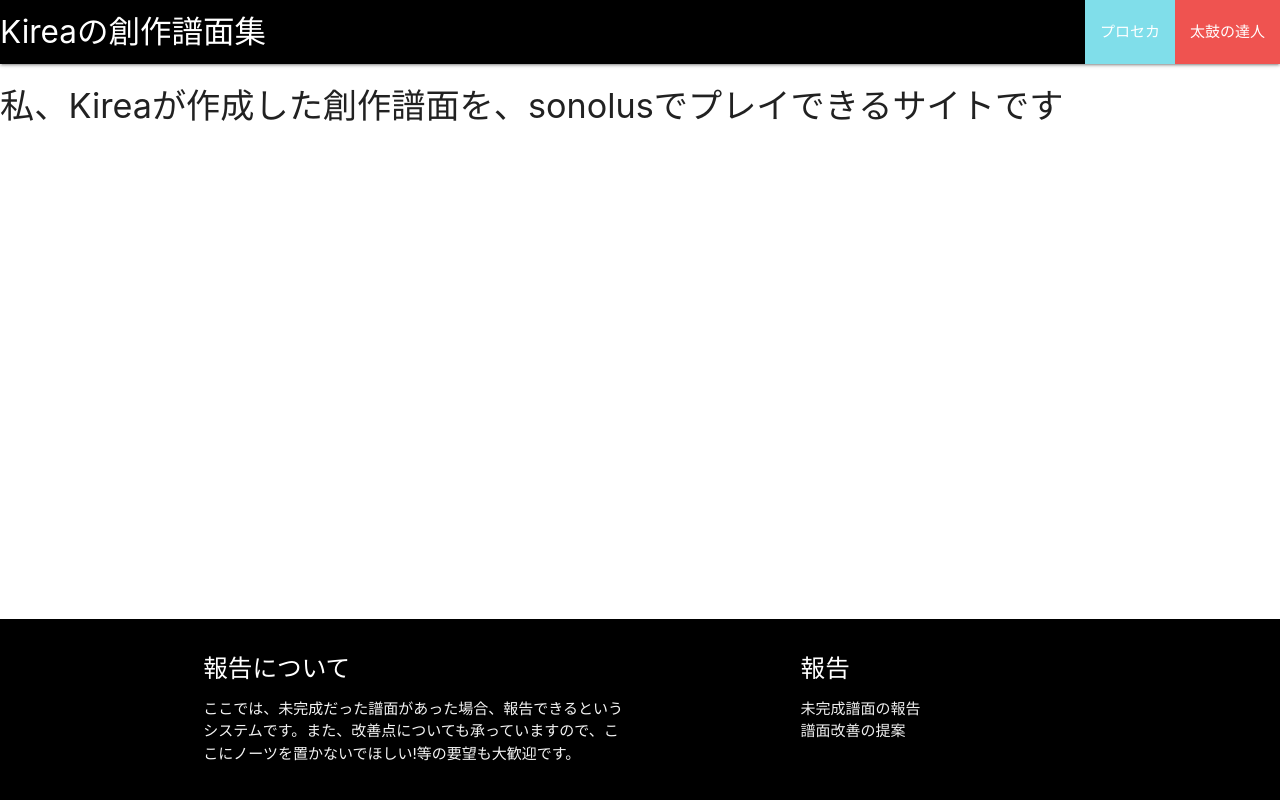
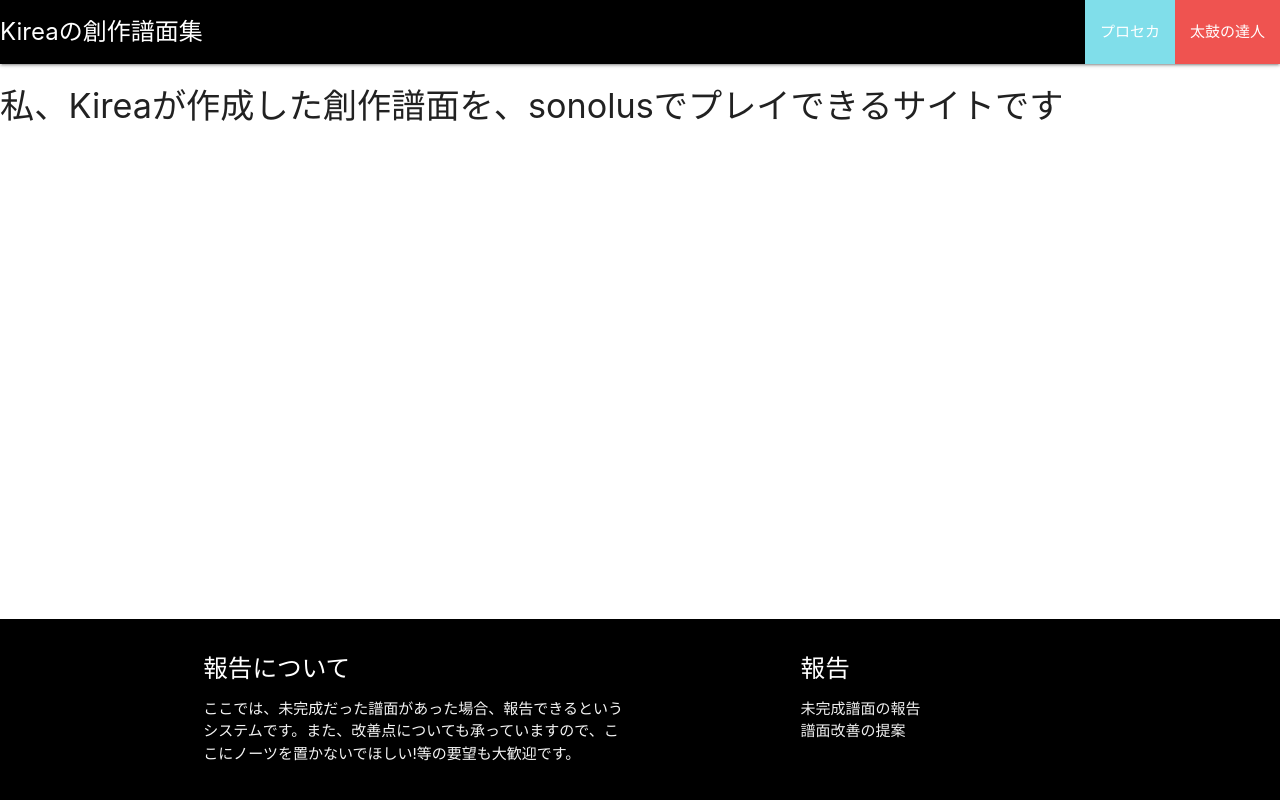
Before and after one commit to customhumen/customhumen.github.io, a plain HTML site: page index.html in a window 1280 px wide. Drawn offline with nearby package versions, Linux system fonts and the light colour scheme.

Commit message:
logosizechange

```diff
--- a/pjsekai/music/style.css
+++ b/pjsekai/music/style.css
@@ -19,3 +19,7 @@ main {
 width: 200px;
 height: 200px;
 }
+
+a.brand-logo{
+  font-size: 24px;
+    }
--- a/pjsekai/style.css
+++ b/pjsekai/style.css
@@ -19,3 +19,7 @@ body {
 width: 200px;
 height: 200px;
   }
+
+  a.brand-logo{
+    font-size: 24px;
+      }
--- a/style.css
+++ b/style.css
@@ -14,3 +14,7 @@ body {
     color: rgb(66, 66, 66);
     padding-left: 17rem;
   }
+
+  a.brand-logo{
+font-size: 24px;
+  }
--- a/taiko/style.css
+++ b/taiko/style.css
@@ -14,3 +14,7 @@ body {
     color: rgb(66, 66, 66);
     padding-left: 17rem;
   }
+
+  a.brand-logo{
+    font-size: 24px;
+      }
```
